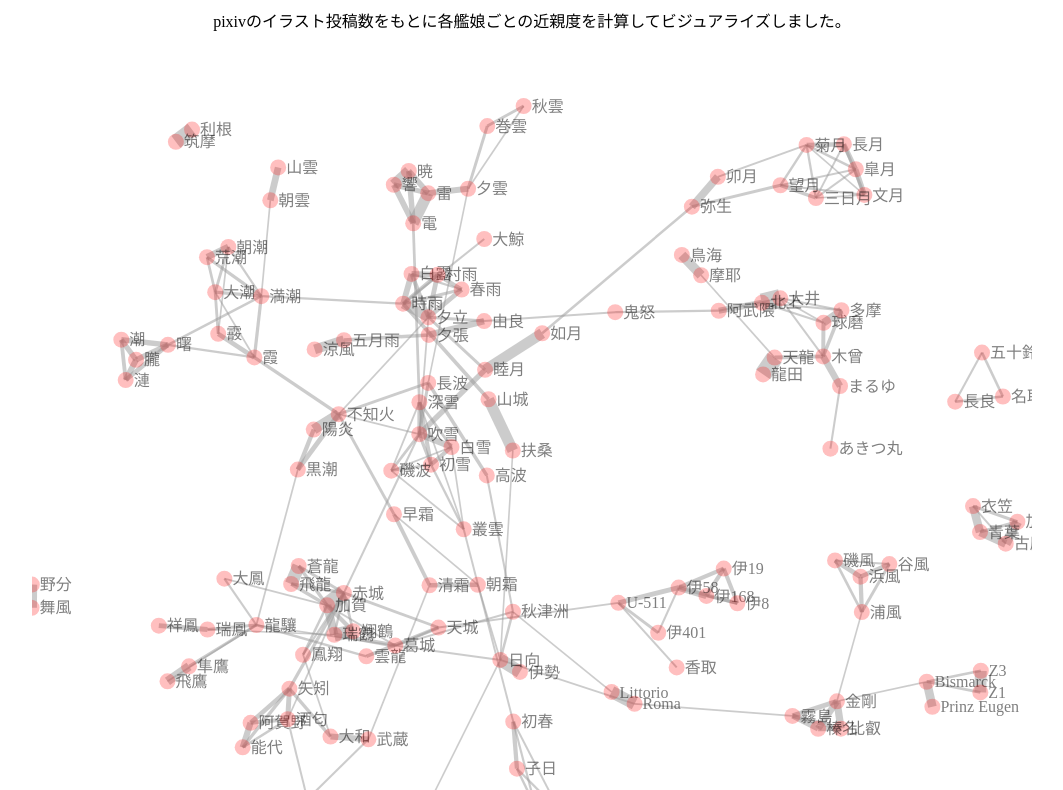
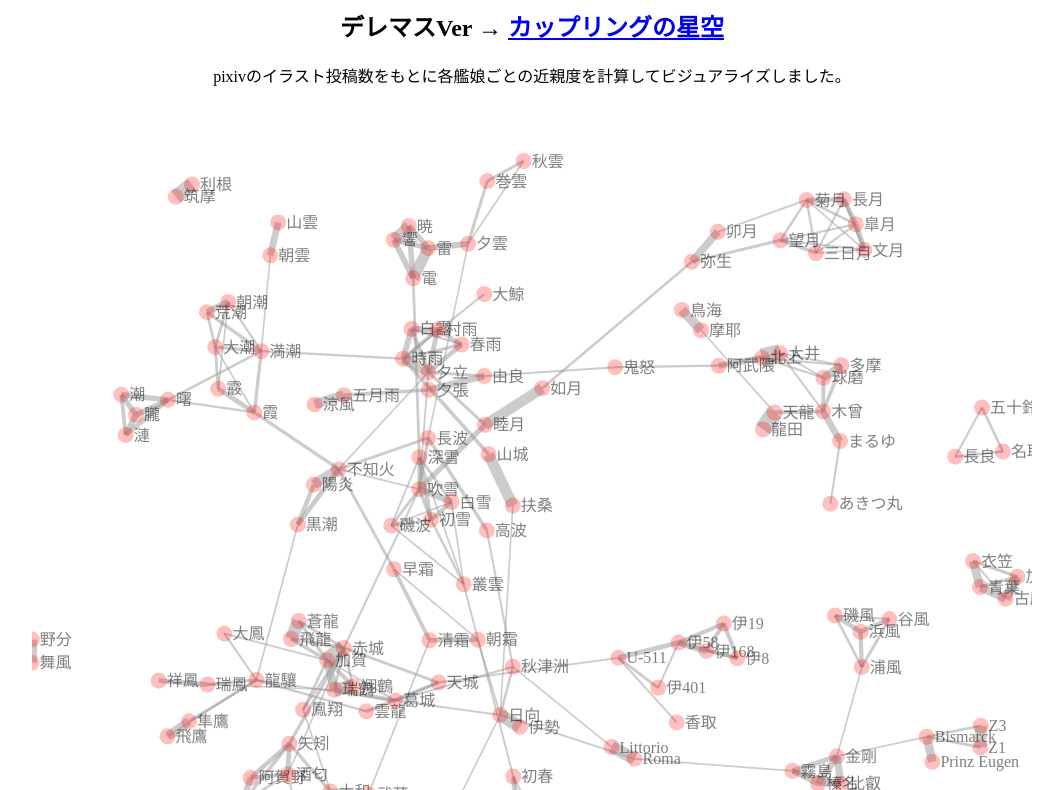
Before and after one commit to hakatashi/kammusu-map, a website: page index.html in a window 1280 px wide. Shown: the part 81-871 px from the top of the page, without its empty margins (108-1171 px from the left). Drawn offline with nearby package versions, Linux system fonts and the light colour scheme.

Commit message:
Update index.html and index.css

```diff
--- a/index.css
+++ b/index.css
@@ -1,4 +1,4 @@
-h1 {
+h1, h2 {
   text-align: center;
 }
 
--- a/index.html
+++ b/index.html
@@ -8,6 +8,7 @@
 	</head>
 	<body>
 		<h1>艦娘沼マップ <small>Ver 0.1.1</small></h1>
+		<h2>デレマスVer → <a href="imas346">カップリングの星空</a></h2>
 		<p>pixivのイラスト投稿数をもとに各艦娘ごとの近親度を計算してビジュアライズしました。</p>
 		<div id="graph"></div>
 		<script src="index.js" charset="utf-8"></script>
```
